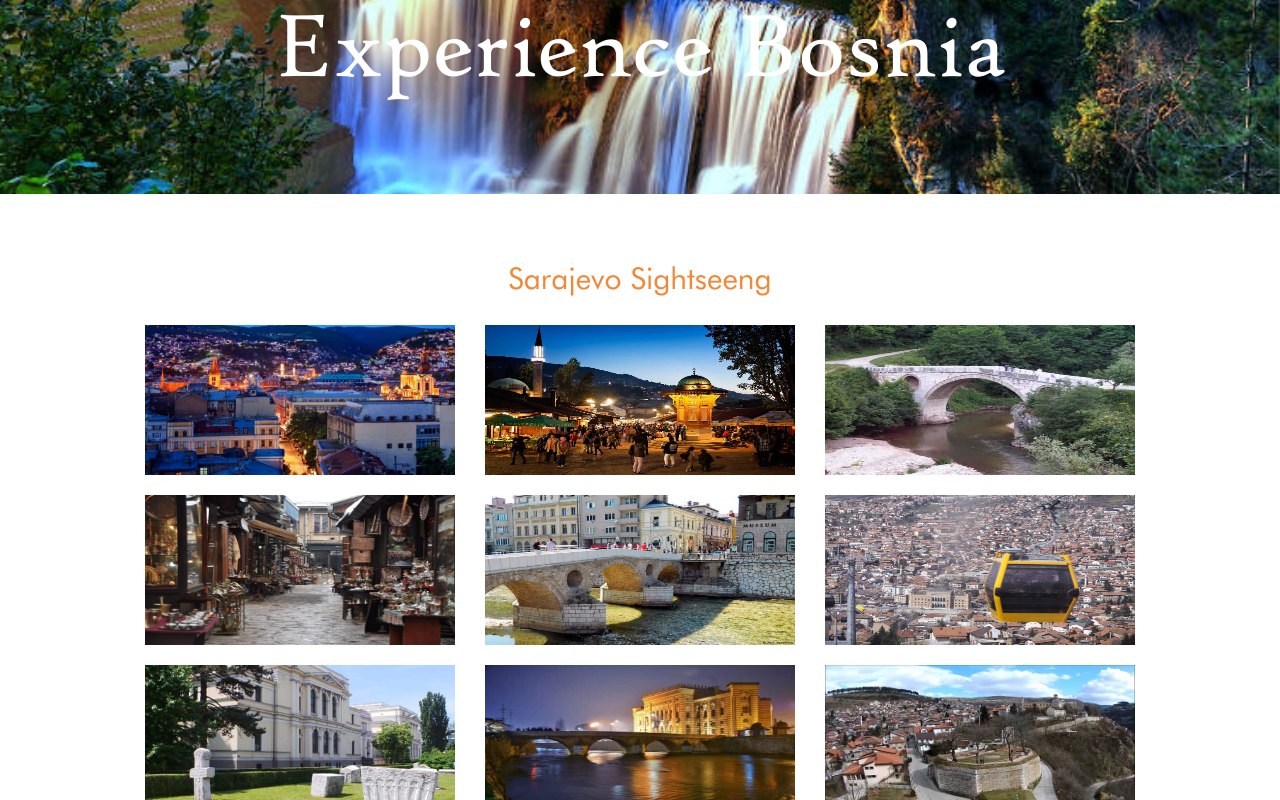
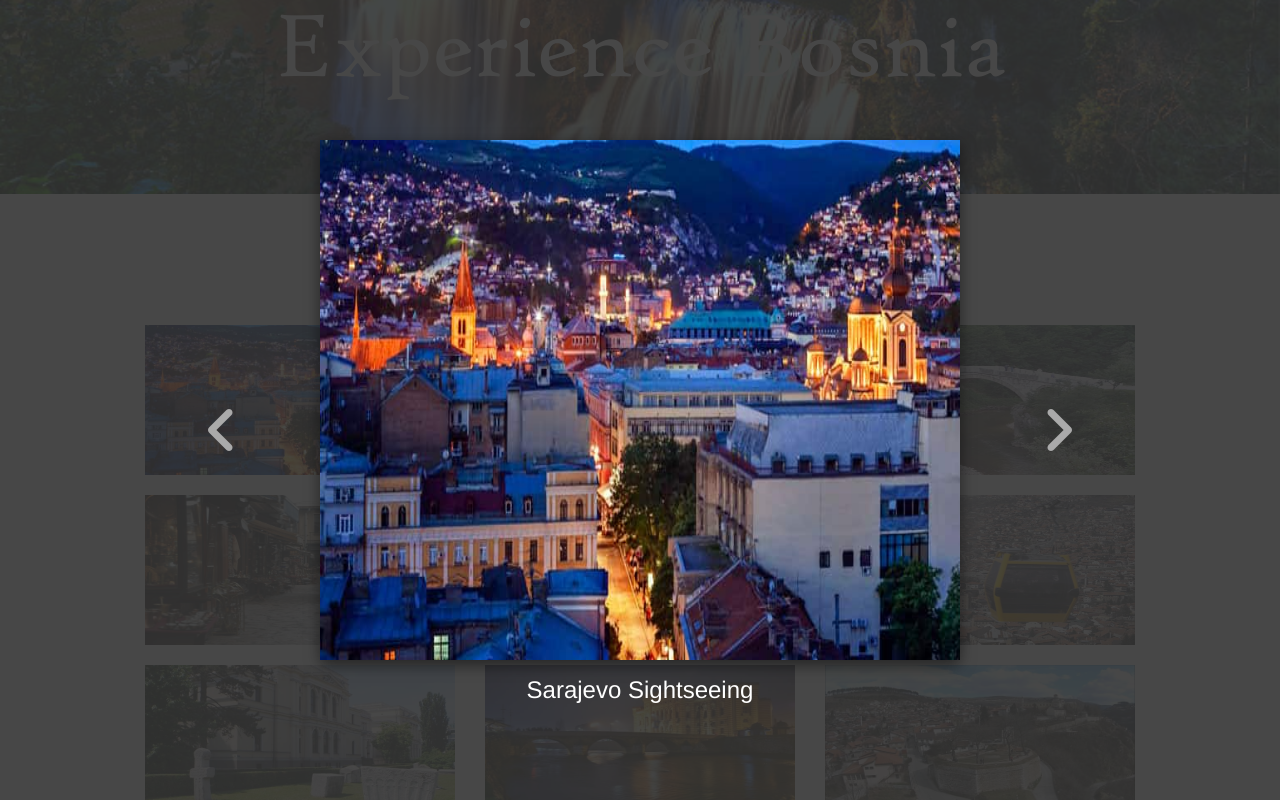
Before and after one commit to MirzaLeka/experienceBosnia, a website: page Web-Info/trips.html in a window 1280 px wide. Both pictures are taken after a click on the picture 300 px from the left and 806 px from the top of the page. Shown: the part 406-1206 px from the top of the page. Drawn offline with nearby package versions, Linux system fonts and the light colour scheme.

Commit message:
Added lightscreen modal to sports and trips

```diff
--- a/Resources/js/trips.js
+++ b/Resources/js/trips.js
@@ -1,4 +1,69 @@
 
+var globalSrc = 0;
+let changeCaption = 0;
+
+// open modal
+
+function openModal(src) {
+    modal.style.display = "flex";
+
+   $(".modalImg").attr("src", pageImages[src]);
+
+   globalSrc = src;
+
+   if (globalSrc < 9) {
+    changeCaption =  Math.floor(globalSrc / 9);
+   }
+   else {
+    changeCaption =  Math.floor((globalSrc-7) / 2);
+   }
+
+   $(".modalCaption").text(tripsTitles[changeCaption]);
+
+   }
+
+
+function nextImg() {
+    globalSrc++;
+
+    if (globalSrc == pageImages.length) {
+        globalSrc = 1;
+    }
+
+    $(".modalImg").attr("src", pageImages[globalSrc]);
+
+   if (globalSrc < 9) {
+    changeCaption =  Math.floor(globalSrc / 9);
+   }
+   else {
+    changeCaption =  Math.floor((globalSrc-7) / 2);
+   }
+
+
+    $(".modalCaption").text(tripsTitles[changeCaption]);
+
+}
+
+function prevImg() {
+    globalSrc--;
+
+    if (globalSrc < 1) {
+        globalSrc = pageImages.length-1;
+    }
+
+    $(".modalImg").attr("src", pageImages[globalSrc]);
+
+    if (globalSrc < 9) {
+        changeCaption =  Math.floor(globalSrc / 9);
+       }
+       else {
+        changeCaption =  Math.floor((globalSrc-7) / 2);
+       }
+
+    $(".modalCaption").text(tripsTitles[changeCaption]);
+
+
+}
 
 const pageImages = [
     '../Resources/img/SS1.jpg',
@@ -33,7 +98,7 @@ const pageImages = [
 // Trips routes
 
 const tripsTitles = [
-    'Sarajevo Sightseeng',
+    'Sarajevo Sightseeing',
     'Trebević',
     'Tunel Spasa',
     'Bjelašnica',
@@ -59,7 +124,7 @@ if (i == 0) {
 
         trips+=`
                     <div class="col-lg-4 col-md-4 col-sm-4 col-xs-12">
-                        <img src="${pageImages[j]}" class="img-responsive arrangementsImg" alt="Image"/>
+                        <img src="${pageImages[j]}" class="img-responsive arrangementsImg" onclick='openModal(${j})' alt="Image"/>
                     </div> `;
 
         }
@@ -72,7 +137,7 @@ else {
 
         trips+=`
                     <div class="col-lg-6 col-md-6 col-sm-6 col-xs-12">
-                        <img src="${pageImages[k]}" class="img-responsive arrangementsImg" alt="Image"/>
+                        <img src="${pageImages[k]}" class="img-responsive arrangementsImg" onclick='openModal(${k})' alt="Image"/>
                     </div> `;
 
 
--- a/Web-Info/trips.html
+++ b/Web-Info/trips.html
@@ -63,6 +63,41 @@
 
 </div>
 
+<!-- MODAL -->
+
+
+<!-- The Modal -->
+<div id="myModal" class="modal">
+
+  <!-- Modal content -->
+  <div class="modal-content">
+
+
+
+          <p class="closeModal">&times</p>
+
+            <button class="arrowBtn" id="leftArrowBtn" onclick="prevImg()">
+                <i class="fa fa-angle-left fa-4x arrowIcon"></i>
+              </button>
+
+          <img src='' class="modalImg" />
+
+          <button class="arrowBtn" id="rightArrowBtn" onclick="nextImg()">
+              <i class="fa fa-angle-right fa-4x arrowIcon"></i>
+            </button>
+
+            <div class="modalCaption"></div>
+
+
+
+
+                  </div>
+
+              </div>
+
+        <!-- / modal -->
+
+
 </body>
 <script src="../Resources/js/index.js"></script>
 <script src="../Resources/js/trips.js"></script>
```
Also changed, not shown: Resources/js/sports.js (+53 -5 lines), Web-Info/sports.html (+35 -0 lines).
